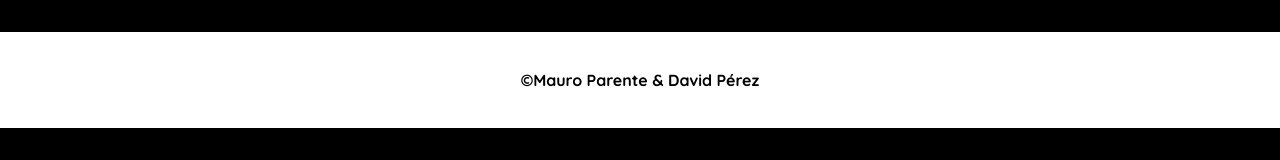
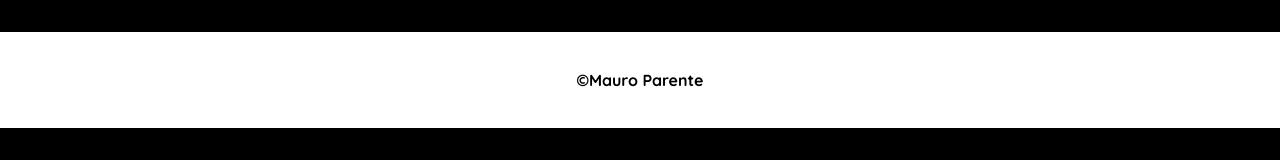
Before and after one commit to ParenteMauro/tictactoeProyecto2, a plain HTML site: page index.html in a window 1280 px wide. Shown: the part 499-659 px from the top of the page. Drawn offline with Linux system fonts and the light colour scheme.

Commit message:
Update index.html

```diff
--- a/index.html
+++ b/index.html
@@ -32,7 +32,7 @@
       </div>
 
       <footer class="footer">
-        <p>©Mauro Parente & David Pérez</p>
+        <p>©Mauro Parente</p>
       </footer>
     <script src="./js/main.js" type="module"></script>
 </body>
```
